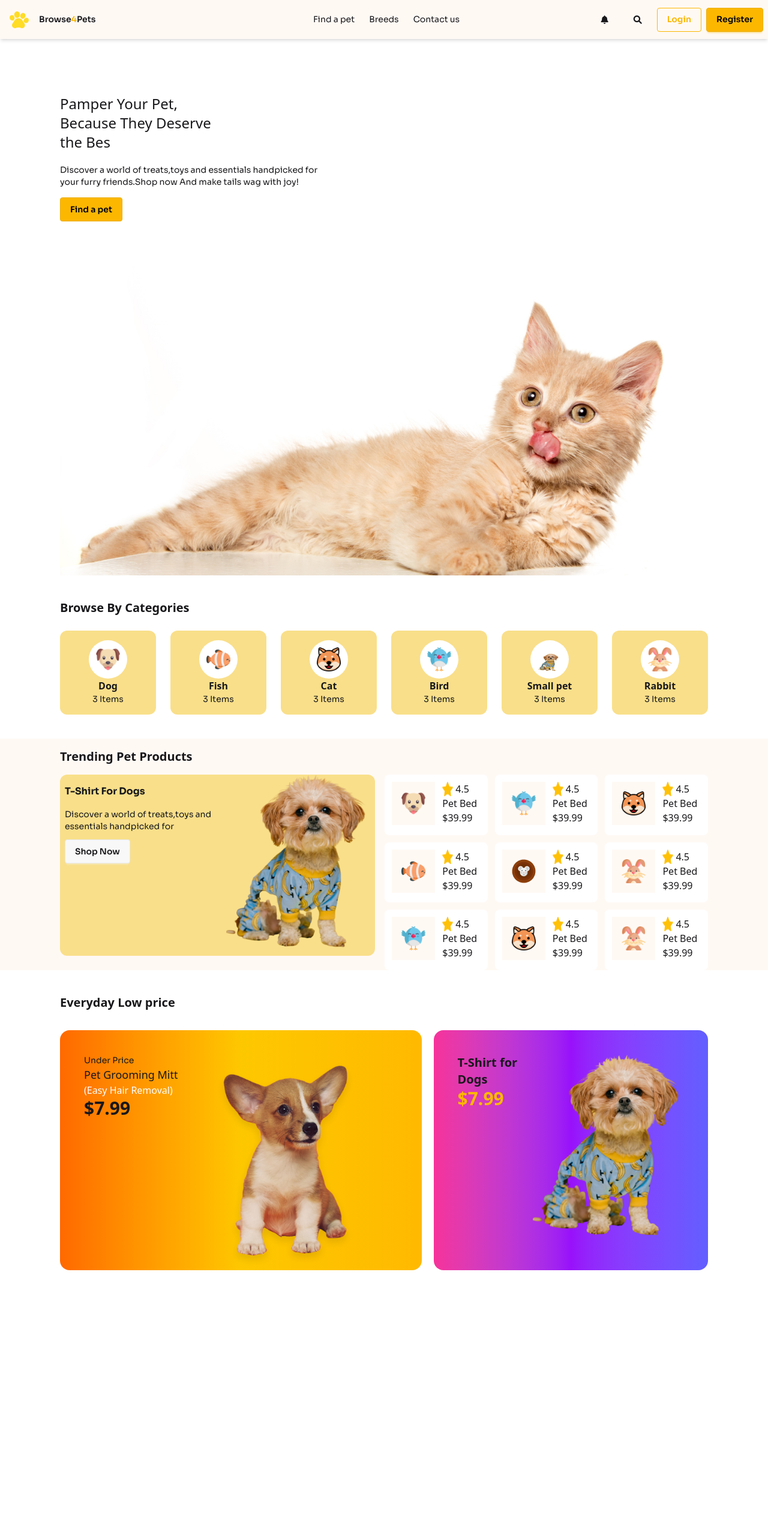
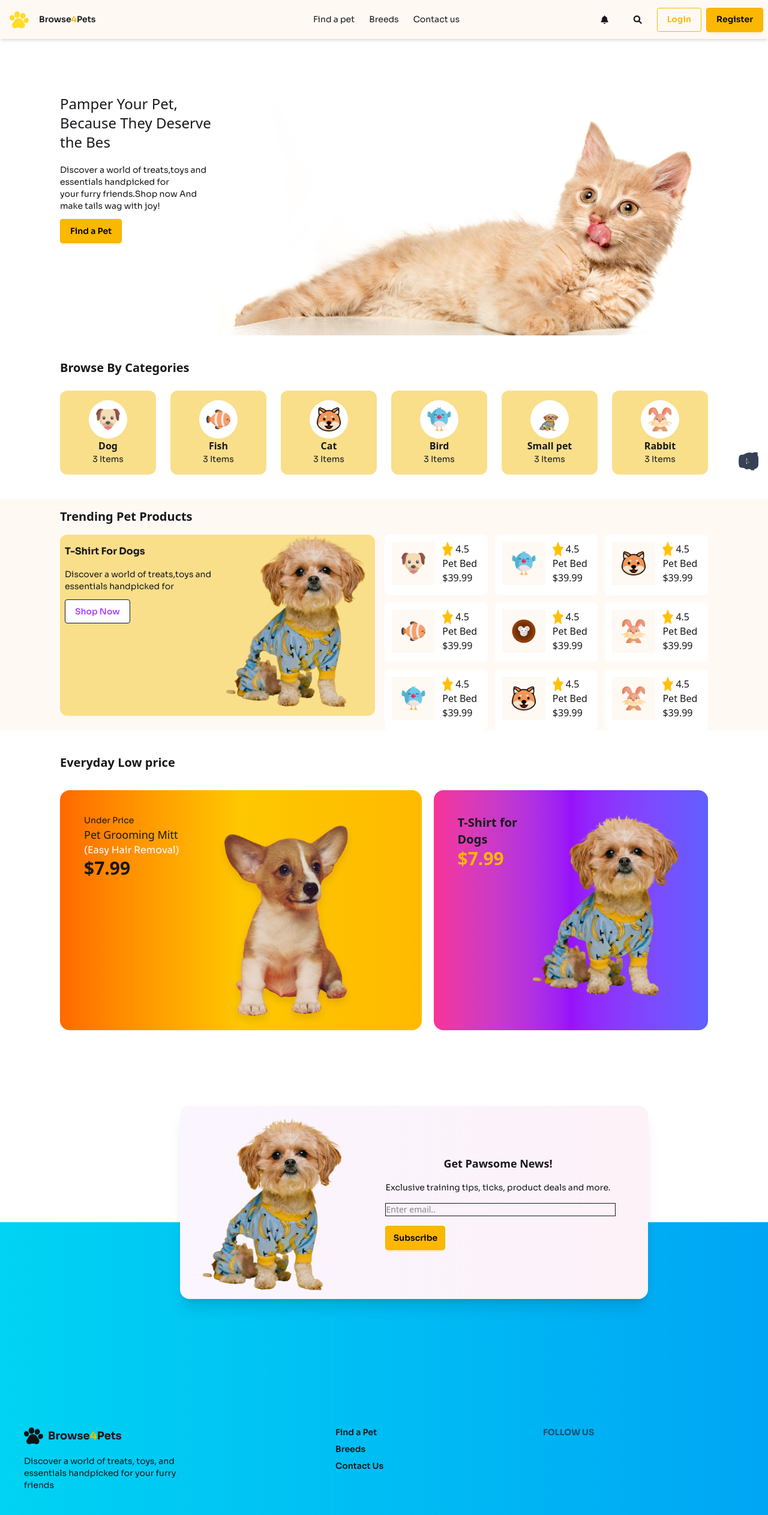
Before and after one commit to sikdertanvir007/pet-shop, a plain HTML site: page index.html in a window 1280 px wide. Shown: the whole page at 60% size. Before the commit the page ends 2165 px from the top, so only its background shows below. Drawn offline with nearby package versions, Linux system fonts and the light colour scheme; a web font is replaced by a local one.

Commit message:
footer section updated

```diff
--- a/index.html
+++ b/index.html
@@ -4,6 +4,8 @@
     <meta charset="UTF-8">
     <meta name="viewport" content="width=device-width, initial-scale=1.0">
     <title>Pet-Shop</title>
+    <!-- Fav icon -->
+    <link rel="icon" type="image/x-icon" href="./assets/logo-header.png">
     <!--Font Awesome Link-->
     <link href="https://cdnjs.cloudflare.com/ajax/libs/font-awesome/6.0.0-beta3/css/all.min.css" rel="stylesheet">
     <!--Goggle font CDN-->
@@ -33,7 +35,7 @@
             <div class="navbar bg-[#FFF9F4] shadow-md font-Sora">
                 <div class="navbar-start ml-2">
 
-                        <img class="w-8" src="./assets/logo-header.png" alt="">
+                        <img class="w-8 " src="./assets/logo-header.png" alt="">
 
                  <div class="hidden md:flex">
                   <a class="btn btn-ghost text-md gap-0">Browse <span class="text-warning">4</span>Pets</a>
@@ -73,21 +75,31 @@
                     <div class="hidden lg:flex gap-2">
                       <a class="btn btn-ghost"> <i class="fa-solid fa-bell"></i></a>
                       <a class="btn btn-ghost"><i class="fa-solid fa-magnifying-glass"></i></a>
-                      <a class="btn btn-outline btn-warning">Login</a>
-                      <a class="btn btn-warning text-black">Register</a>
+                      <a class="btn btn-outline btn-warning  hover:border-orange-400 hover:text-white hover:bg-orange-500 transition-all duration-300 ease-in-out
+                      transform hover:scale-105 hover-glow
+                      hover:shadow-[0_0_15px_5px_rgba(255,127,0,0.5)]
+                      transition-all duration-300 ease-in-out">Login</a>
+                      <a class="btn btn-warning text-black hover:bg-red-500 transition-all duration-300 ease-in-out
+                      transform hover:scale-105 hover-glow  hover:shadow-[0_0_15px_5px_rgba(220,20,60,0.5)] hover:text-white  ">Register</a>
                     </div>
                   </div>
 
               </div>
         </nav>
 <!--Pamper Your Cat Section-->
-<section class="mx-4 my-6 lg:mx-25 lg:mt-8 lg:mb-10 ">
-  <div class="pt-15"><p class="font-ADLaMDisplay text-2xl ">Pamper Your Pet,<br>Because They Deserve <br>the Bes</p>
+<section class="mx-4 mt-6 mb-20 lg:mx-25 lg:mt-8 lg:mb-10 flex flex-col lg:flex lg:flex-row ">
+  <div class="pt-15 ">
+    <p class="font-ADLaMDisplay text-2xl ">Pamper Your Pet,<br>Because They Deserve <br>the Bes</p>
   <p class="font-Sora text-sm pt-5">Discover a world of treats,toys and essentials handpicked for <br> your furry friends.Shop now And make tails wag with joy! </p>
-  <button class="font-Sora btn btn-warning text-black mt-4 ">Find a pet</button>
+  <button class="btn   btn-warning font-Sora text-black hover:bg-red-500 transition-all duration-300 ease-in-out
+  transform hover:scale-105 hover-glow  hover:shadow-[0_0_15px_5px_rgba(220,20,60,0.5)] hover:text-white mt-3 ">
+  Find a Pet
+</button>
   </div>
 
-  <img class="w-260" src="./assets/cat-big.png" alt="">
+  <div class="">
+    <img src="./assets/cat-big.png" alt="">
+  </div>
 
 
 </section>
@@ -161,7 +173,10 @@
     <div class="pt-4 pl-2 pr-4 lg:flex-auto">
       <h1 class="font-bold">T-Shirt For Dogs</h1>
       <p class="text-sm mt-4">Discover a world of treats,toys and <br> essentials handpicked for</p>
-      <button class="btn btn-white mt-3">Shop Now</button>
+      <button class="btn btn-outline bg-white text-purple-500 hover:border-purple-500 hover:text-white hover:bg-purple-600 transition-all duration-300 ease-in-out
+      transform hover:scale-105 hover-glow
+      hover:shadow-[0_0_15px_5px_rgba(128,0,128,0.5)]
+      transition-all duration-300 ease-in-out mt-3">Shop Now</button>
     </div>
     <div class=" flex-auto">
       <img class="w-60" src="./assets/cute-pet-mid.png" alt="">
@@ -298,7 +313,7 @@
 
 </section>
 <!--Everyday Low Price section-->
-<section class="mx-4 my-6 lg:mx-25 lg:mt-10 lg:mb-10">
+<section class="mx-4 mt-6 mb-90 lg:mx-25 lg:mt-10 lg:mb-80">
   <h1 class="font-ADLaMDisplay text-xl font-bold mb-8 ">Everyday Low price</h1>
   <div class="flex flex-col gap-4 lg:flex-row lg:gap-5">
     <!--Large Card-->
@@ -308,7 +323,7 @@
       <div class="flex-auto">
         <h6 class="font-Sora text-sm ">Under Price</h6>
         <p class="text-lg font-ADLaMDisplay">Pet Grooming Mitt</p>
-        <p class="text-white text-md">(Easy Hair Removal)</p>
+        <p class="text-white text-md font-Sora">(Easy Hair Removal)</p>
         <h1 class="font-ADLaMDisplay font-bold text-3xl">$7.99</h1>
 
       </div>
@@ -334,7 +349,57 @@
 
 </main>
     <!--Footer Section-->
-    <footer></footer>
+    <footer class="footer sm:footer-horizontal bg-gradient-to-r from-cyan-400 to-sky-500 text-base-content p-10 relative ">
+      <!-- card section -->
+       <section class=" bg-gradient-to-r from-purple-50 to-pink-50 shadow-xl rounded-2xl flex flex-col lg:flex lg:flex-row justify-center items-center text-center absolute bottom-120 left-[80px] right-14 lg:left-[300px]  lg:-bottom-1 lg:bottom-90  lg:right-[200px] lg:gap-x-10 z-90">
+<!-- image part -->
+ <div>
+  <img class="w-[240px] pt-5" src="./assets/cute-pet-mid.png" alt=""></div>
+ <!-- text part -->
+  <div class="flex flex-col gap-y-4">
+  <h1 class="font-ADLaMDisplay font-bold text-lg">Get Pawsome News!</h1>
+  <p class="text-sm px-6 font-Sora">Exclusive training tips, ticks, product deals and more.</p>
+  <input class="mx-6 lg:mr-4" type="email" placeholder="Enter email.." name="" id="">
+  <button class="btn btn-warning text-black font-Sora hover:bg-red-500 transition-all duration-300 ease-in-out
+  transform hover:scale-105 hover-glow  hover:shadow-[0_0_15px_5px_rgba(220,20,60,0.5)] hover:text-white  w-25 ml-30 lg:ml-6 mb-5 lg:mb-0">Subscribe</button>
+  </div>
+       </section>
+      <nav class="pt-[300px] lg:pt-[300px] gap-4 font-Sora">
+
+          <div class="flex text-center items-center gap-2">
+            <img class="w-8" src="./assets/logo-footer.png" alt="">
+          <p class="font-bold text-lg ">Browse<span class="text-warning">4</span>Pets</p>
+          </div>
+          <div>
+            <p>Discover a world of treats, toys, and <br> essentials handpicked for your furry <br>friends</p>
+          </div>
+
+      </nav>
+      <nav class="lg:pt-[300px] font-semibold font-Sora">
+
+        <a class="link link-hover">Find a Pet</a>
+        <a class="link link-hover">Breeds</a>
+        <a class="link link-hover">Contact Us</a>
+
+      </nav>
+      <nav class=" lg:pt-[300px]">
+        <h6 class="footer-title font-bold font-Sora">Follow Us</h6>
+        <div class="grid grid-flow-col gap-4">
+          <a href="https://www.facebook.com" target="_blank" class="text-gray-700 hover:text-blue-500">
+            <i class="fab fa-facebook-f text-3xl"></i>
+        </a>
+        <a href="https://www.youtube.com" target="_blank" class="text-gray-700 hover:text-red-500">
+            <i class="fab fa-youtube text-3xl"></i>
+        </a>
+        <a href="https://www.instagram.com" target="_blank" class="text-gray-700 hover:text-orange-500">
+            <i class="fab fa-instagram text-3xl"></i>
+        </a>
+        <a href="https://www.github.com" target="_blank" class="text-gray-700 hover:text-black">
+            <i class="fab fa-github text-3xl"></i>
+        </a>
+        </div>
+      </nav>
+    </footer>
 
 </body>
 </html>
```
